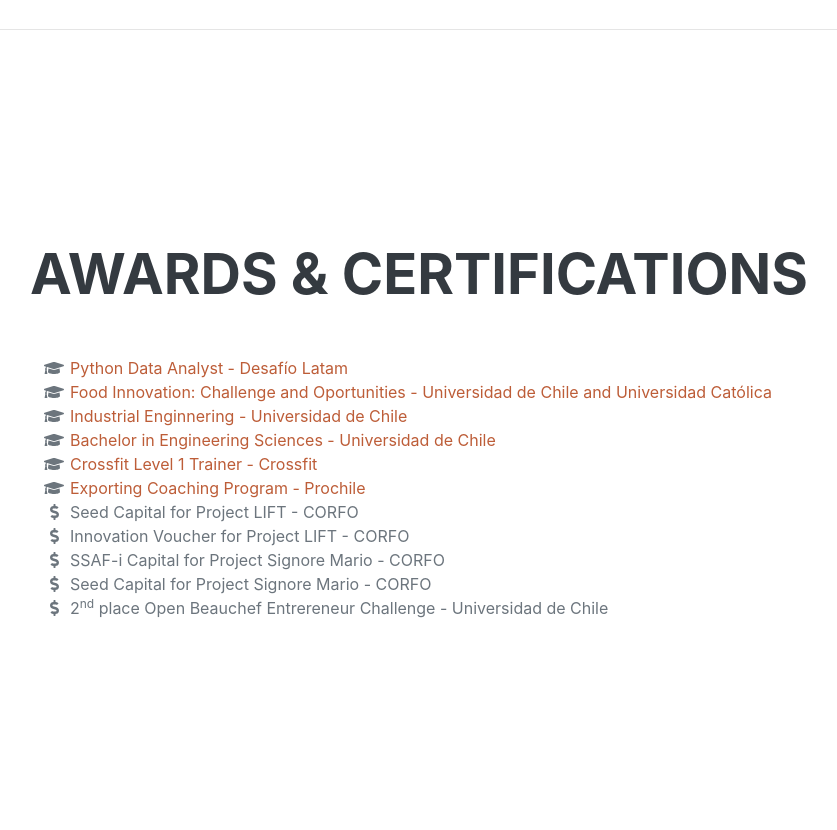
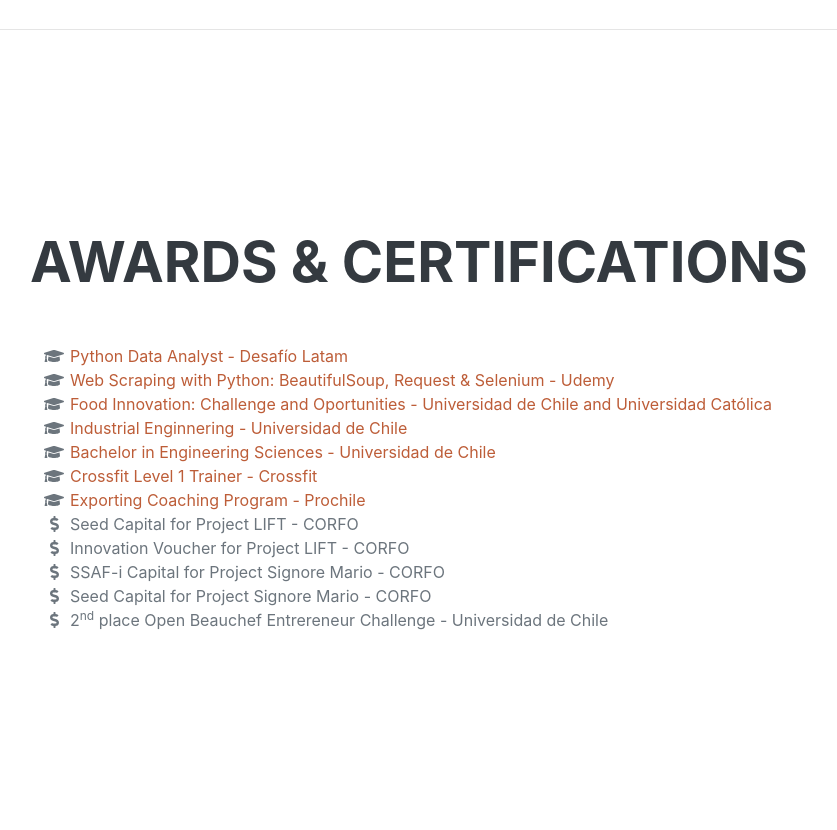
Before and after one commit to jpbalut/personalportfolio, a Django app: page /resume in a window 1280 px wide. Shown: the part 3980-4810 px from the top of the page, without its empty margins (290-1127 px from the left). Run offline with Django 3.2, Linux system fonts and the light colour scheme; some libraries are stand-ins or nearby versions; some web fonts are replaced.

Commit message:
adding webscarping certificate

```diff
--- a/portfolio/templates/portfolio/resume.html
+++ b/portfolio/templates/portfolio/resume.html
@@ -203,8 +203,10 @@
                     <h2 class="mb-5">Awards & Certifications</h2>
                     <ul class="fa-ul mb-0">
                         <li>
-
                             <span class="fa-li"><i class="fas fa-graduation-cap"></i></span><a href="{% static 'portfolio/python.pdf' %}" target="_blank">Python Data Analyst - Desafío Latam</a>
+                        </li>
+                        <li>
+                            <span class="fa-li"><i class="fas fa-graduation-cap"></i></span><a href="{% static 'portfolio/webscraping.pdf' %}" target="_blank">Web Scraping with Python: BeautifulSoup, Request & Selenium - Udemy</a>
                         </li>
                         <li>
                             <span class="fa-li"><i class="fas fa-graduation-cap"></i></span><a href="{% static 'portfolio/food_innovation.pdf' %}" target="_blank">Food Innovation: Challenge and Oportunities - Universidad de Chile and Universidad Católica</a>
```
Also changed, not shown: static/portfolio/webscraping.jpg (added), 1 other file.
